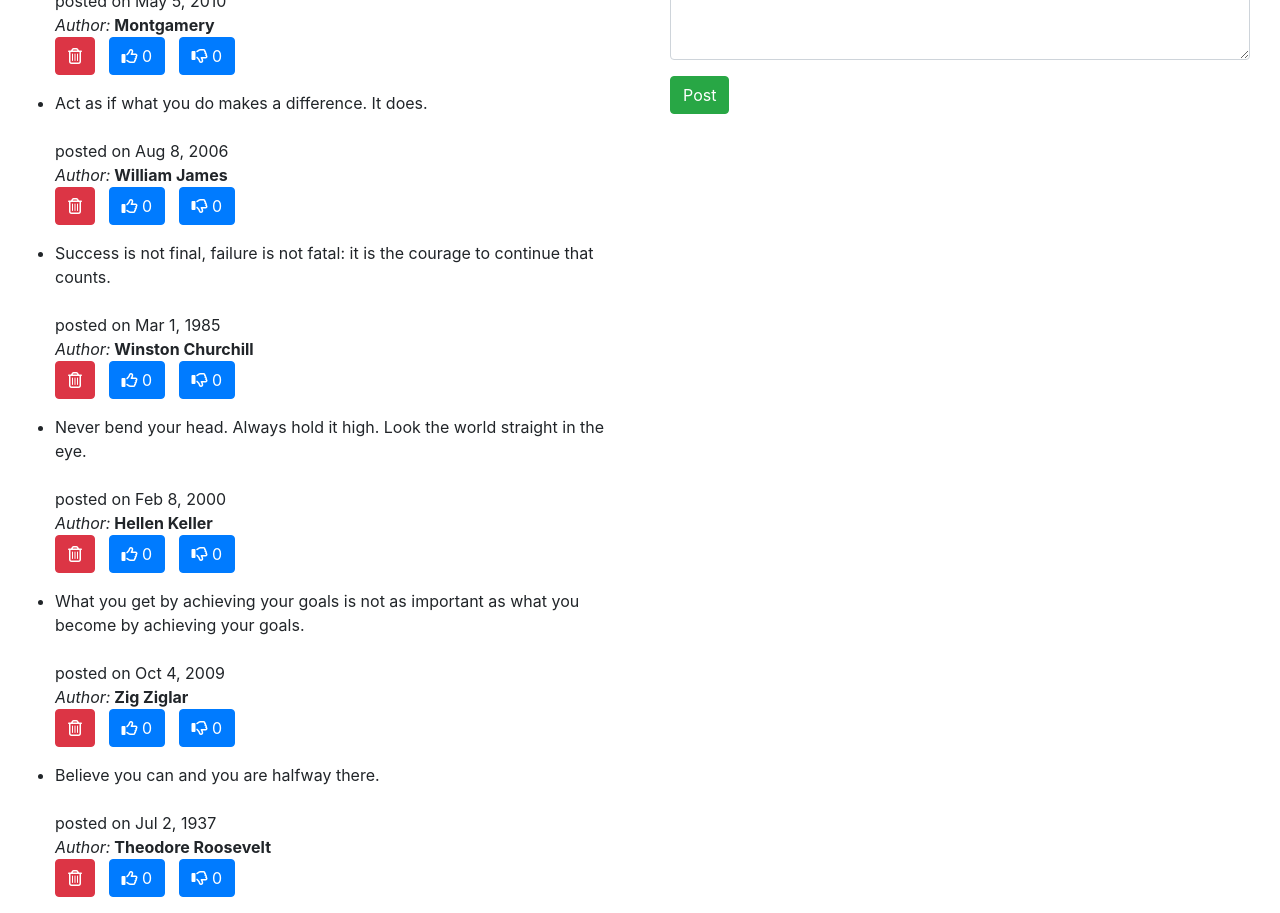
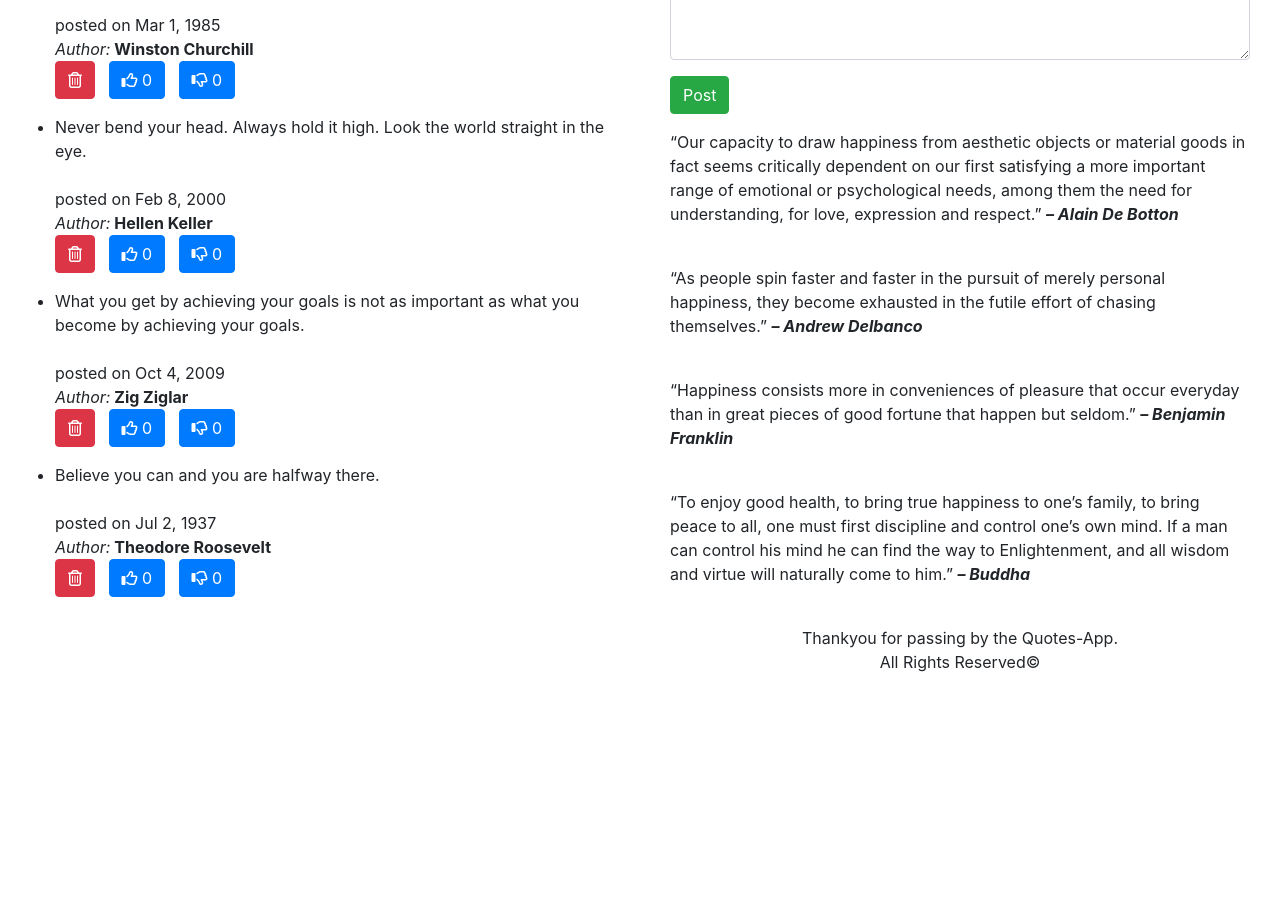
Before and after one commit to ShemBrooklyne/QUOTES-APP, an Angular app: page / in a window 1280 px wide. Shown: the part 440-1353 px from the top of the page. After the commit the page ends 1130 px from the top, so only its background shows below. Built offline with nearby package versions, Linux system fonts and the light colour scheme.

Commit message:
Added Quotes

```diff
--- a/src/app/quote-form/quote-form.component.html
+++ b/src/app/quote-form/quote-form.component.html
@@ -38,5 +38,32 @@
         </div>
     </form>
 
+    <div class="text">
+        <p>
+            “Our capacity to draw happiness from aesthetic objects or material goods in fact seems critically dependent on our first satisfying a more important range of emotional or psychological needs, among them the need for understanding, for love, expression and respect.”
+            <em><strong>– Alain De Botton</strong></em>
+        </p>
+        <br>
+        <p>
+            “As people spin faster and faster in the pursuit of merely personal happiness, they become exhausted in the futile effort of chasing themselves.”
+            <em><strong>– Andrew Delbanco</strong></em>
+        </p>
+        <br>
+        <p>
+            “Happiness consists more in conveniences of pleasure that occur everyday than in great pieces of good fortune that happen but seldom.”
+            <em><strong>– Benjamin Franklin</strong></em>
+        </p>
+        <br>
+        <p>
+            “To enjoy good health, to bring true happiness to one’s family, to bring peace to all, one must first discipline and control one’s own mind. If a man can control his mind he can find the way to Enlightenment, and all wisdom and virtue will naturally come to him.”
+            <em><strong>– Buddha</strong></em>
+        </p>
+        <br>
+        <p class="text-center">
+            Thankyou for passing by the Quotes-App. <br>
+            All Rights Reserved&copy;
+        </p>
+    </div>
+
 
 </div>
--- a/src/app/quote/quote.component.ts
+++ b/src/app/quote/quote.component.ts
@@ -9,8 +9,6 @@ import { Quotes } from '../quotes';
 export class QuoteComponent implements OnInit {
 
   quote:Quotes[] = [
-    new Quotes ('Build in silence and let your success make the noise for you','Brooklyne', new Date(2020,7,21)),
-    new Quotes ('There is always light at the end of the tunnel. Never lose focus!', 'Shem', new Date(2020,4,12)),
     new Quotes ('Never stop dreaming. A dream is what it takes to achieve.', 'Montgamery', new Date(2010,4,5)),
     new Quotes ('Act as if what you do makes a difference. It does.', 'William James', new Date(2006,7,8)),
     new Quotes ('Success is not final, failure is not fatal: it is the courage to continue that counts.', 'Winston Churchill', new Date(1985,2,1)),
--- a/src/styles.css
+++ b/src/styles.css
@@ -4,3 +4,8 @@
 h1, h2 {
     font-family: 'PT Serif', serif;
 }
+
+/* .text {
+    background-color: black;
+    color: white;
+} */
```
